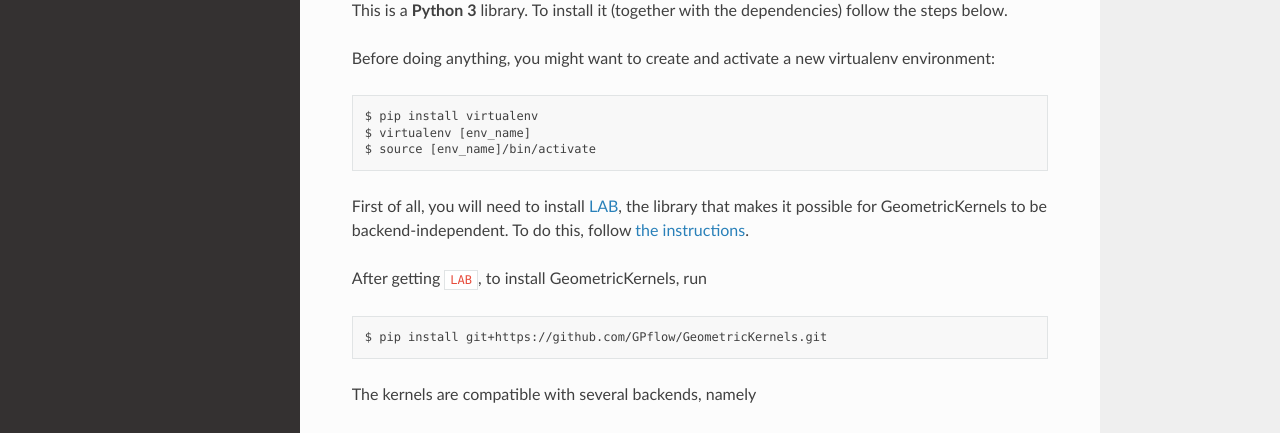
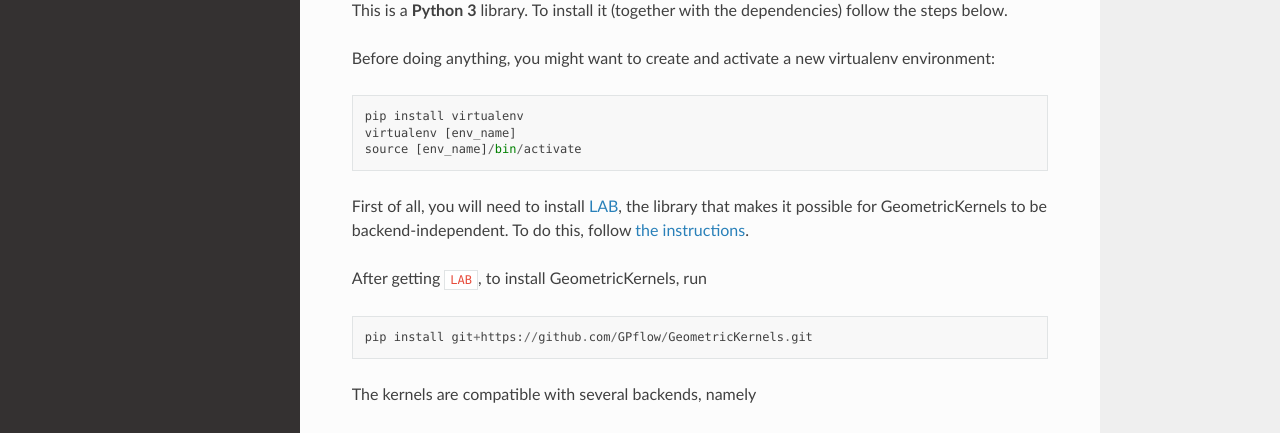
Before and after one commit to geometric-kernels/GeometricKernels, a Sphinx documentation site: the page built from docs/index.rst, in a window 1280 px wide and 900 px high. Shown: the part 366-799 px from the top of the window. Built offline with Sphinx 7.4.7 and the Read the Docs theme 2.0.0, drawn with Linux system fonts in a browser that asks for light colours; pages that are not in the unit, such as notebooks, are missing from menus.

```diff
--- a/docs/index.rst
+++ b/docs/index.rst
@@ -34,9 +34,9 @@ Before doing anything, you might want to create and activate a new virtualenv en
 
 .. code::
 
-   $ pip install virtualenv
-   $ virtualenv [env_name]
-   $ source [env_name]/bin/activate
+   pip install virtualenv
+   virtualenv [env_name]
+   source [env_name]/bin/activate
 
 
 First of all, you will need to install `LAB <https://github.com/wesselb/lab>`_, the library that makes it possible for GeometricKernels to be backend-independent. To do this, follow `the instructions <https://gist.github.com/wesselb/4b44bf87f3789425f96e26c4308d0adc>`_.
@@ -45,7 +45,7 @@ After getting ``LAB``, to install GeometricKernels, run
 
 .. code::
 
-   $ pip install git+https://github.com/GPflow/GeometricKernels.git
+   pip install git+https://github.com/GPflow/GeometricKernels.git
 
 The kernels are compatible with several backends, namely
 
```
Also changed, not shown: geometric_kernels/__init__.py (+13 -1 lines).
